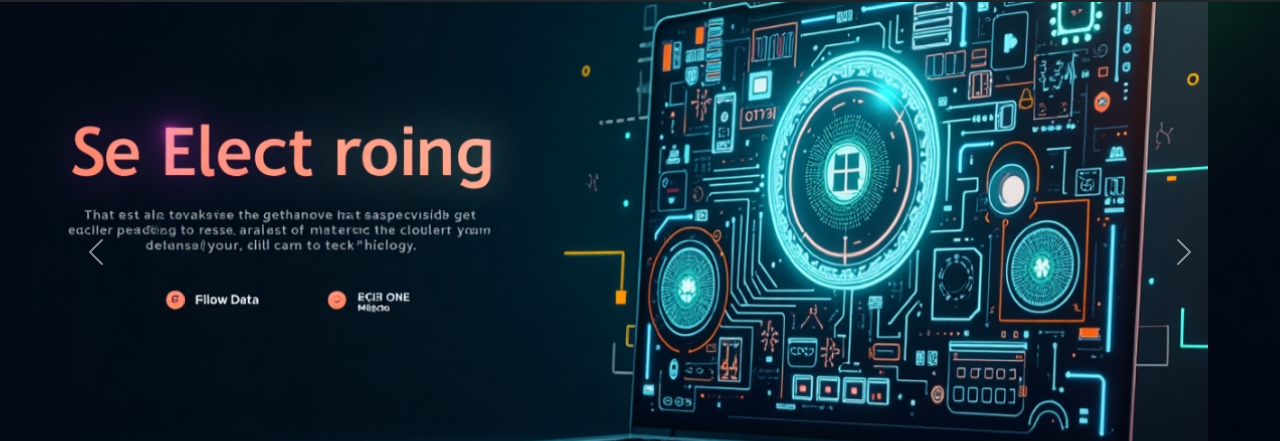
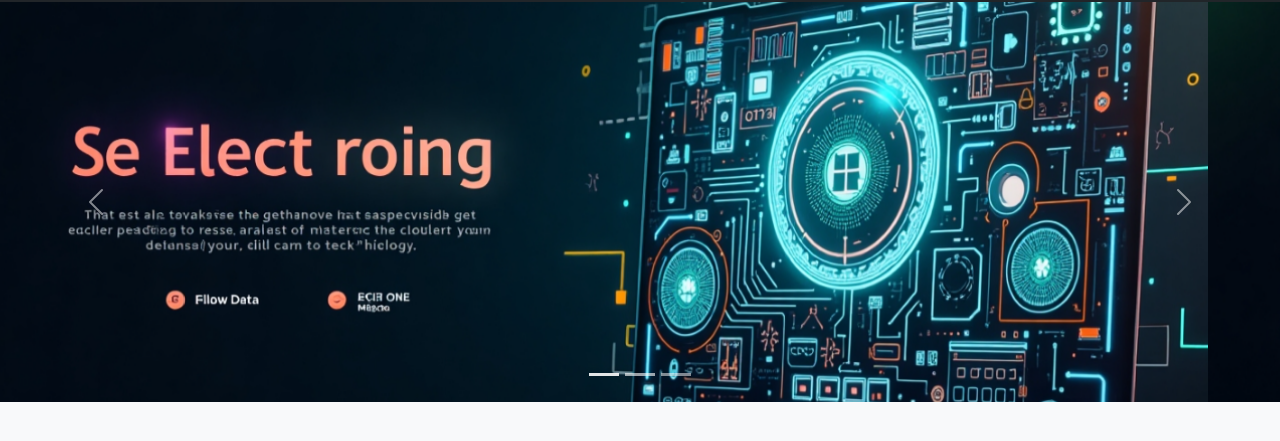
Before and after one commit to lucasrtorquato/projeto_bootstrap_iwb_mac25, a plain HTML site: page index.html in a window 1280 px wide. Shown: the part 74-515 px from the top of the page. Drawn offline with nearby package versions, Linux system fonts and the light colour scheme.

Commit message:
Add files via upload

```diff
--- a/css/estilo.css
+++ b/css/estilo.css
@@ -9,7 +9,7 @@
 }
 
 .carousel-inner {
-  height: 500px; /* ajuste conforme necessário */
+  height: 400px; /* ajuste conforme necessário */
 }
 
 .carousel-inner img {
```
